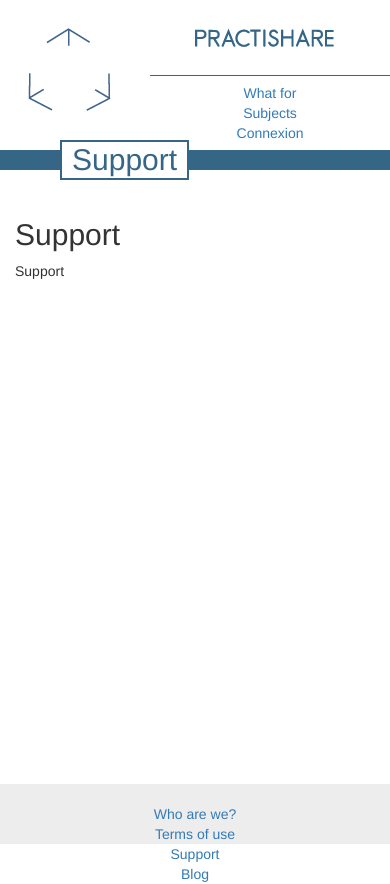
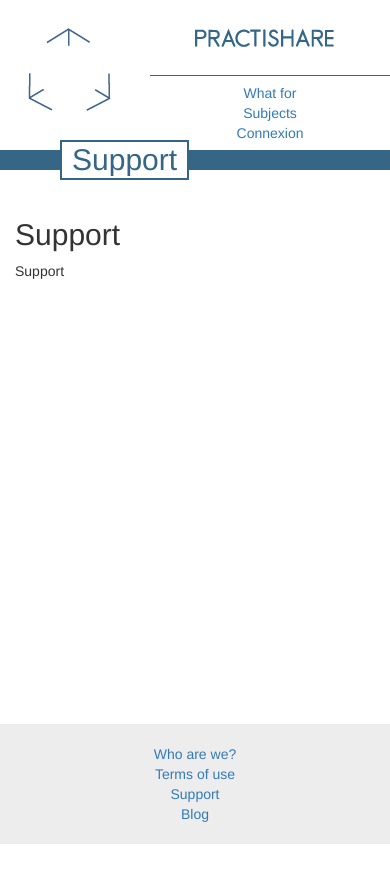
Before and after one commit to practishare/Practishare, a Django app: page /support in a window 390 px wide. After the commit the page ends 844 px from the top, so only its background shows below. Run offline with Django 3.2, Linux system fonts and the light colour scheme; parts of the project's set-up code (start-up, migrations or seed data) failed here and were passed over.

Commit message:
update: responsive

```diff
--- a/practishare/static/css/practishare.css
+++ b/practishare/static/css/practishare.css
@@ -22,9 +22,6 @@
 html {
   position: relative;
   min-height: 100%;
-}
-body {
-    margin-bottom: 60px;
 }
 textarea {
     height: 4em;
@@ -55,9 +52,13 @@ textarea {
     border: solid 2px;
     padding: 0 10px;
     background: white;
+    max-width: 90%;
 }
 #contenttitle h2 {
     margin-top: 1px;
+    overflow: hidden;
+    white-space: nowrap;
+    text-overflow: ellipsis;
 }
 #content {
     margin-top: 2em;
@@ -66,10 +67,8 @@ textarea {
     position: absolute;
     bottom: 0px;
     width: 100%;
-    height: 60px;
     padding-top: 20px;
 }
-
 .practice {
     border: solid 1px #356686;
     max-width: 600px;
@@ -92,3 +91,23 @@ textarea {
 #comments {
     max-width: 600px;
 }
+
+@media screen and (min-width: 992px) {
+    body {
+        margin-bottom: 70px;
+    }
+    .footer {
+        height: 60px;
+    }
+}
+@media screen and (max-width: 992px) {
+    body {
+        margin-bottom: 130px;
+    }
+    .footer {
+        height: 120px;
+    }
+    .practice {
+        clear: both;
+    }
+}
```
